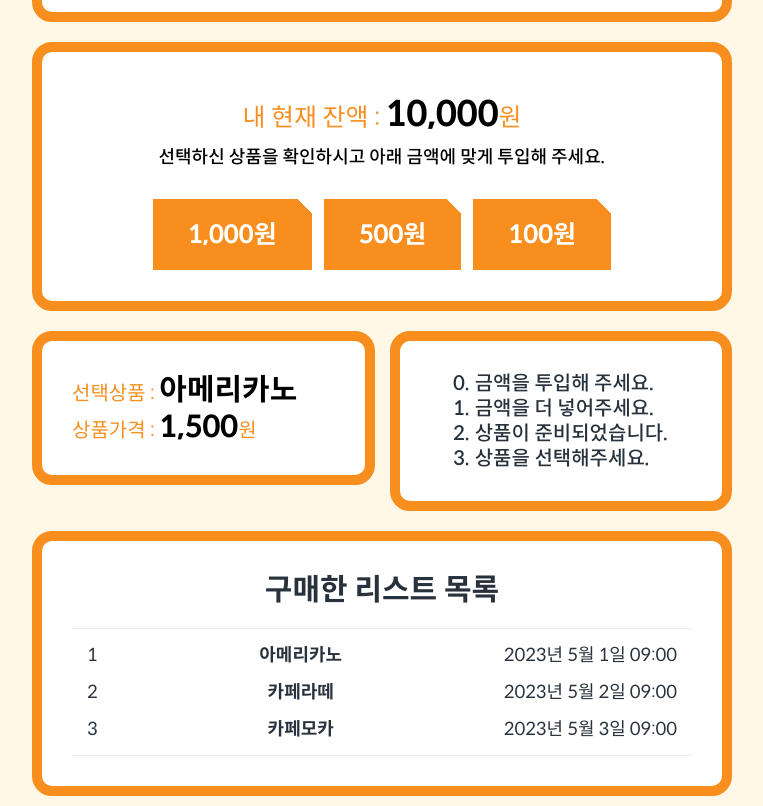
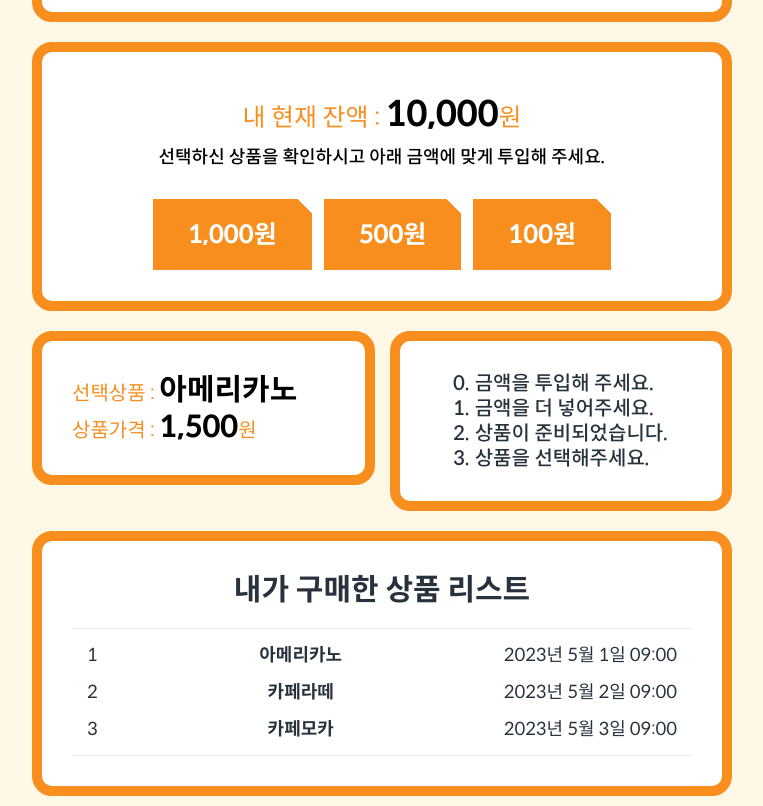
Before and after one commit to sangmin8127/vendingMachineProject, a plain HTML site: page index.html in a window 1280 px wide. Shown: the part 616-1422 px from the top of the page, without its empty margins (258-1021 px from the left). Drawn offline with Linux system fonts and the light colour scheme.

Commit message:
퍼블리싱 작업 완료

```diff
--- a/index.html
+++ b/index.html
@@ -81,7 +81,7 @@
 
     <!-- 자판기 하단 구매한 제품 리스트 노출영역 -->
     <section id="buyList" class="box-round">
-      <div class="txt">구매한 리스트 목록</div>
+      <div class="txt">내가 구매한 상품 리스트</div>
       <div class="listWrap">
         <ul>
           <li class="infoList">
```
